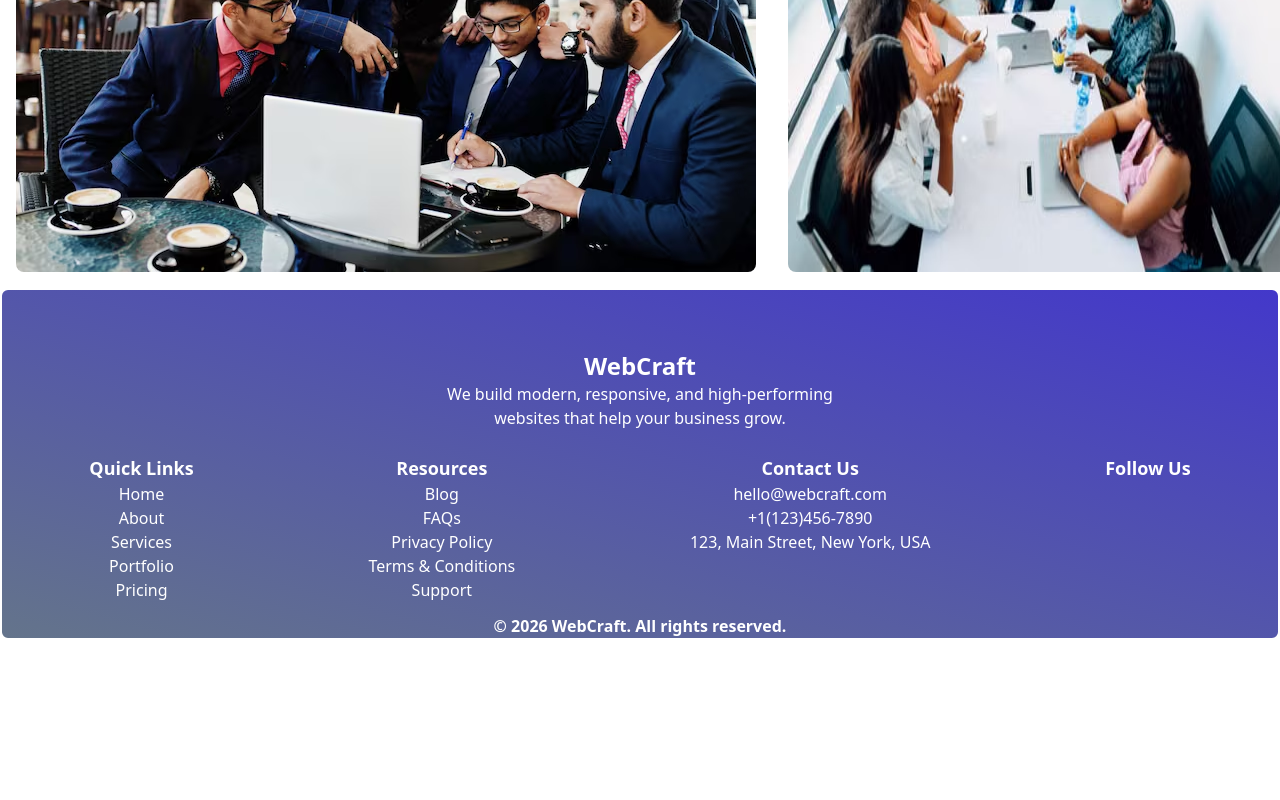
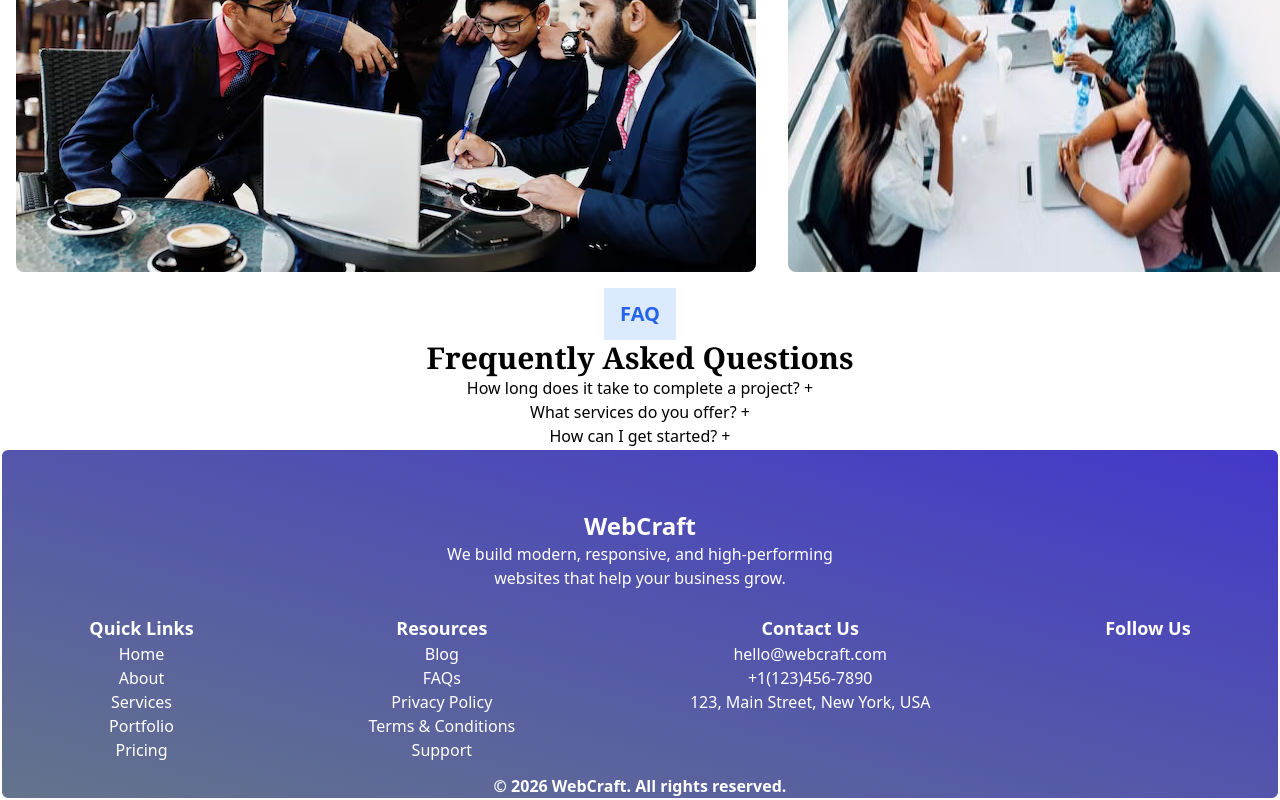
Before and after one commit to sakshimaurya7/landing-page, a React (Vite) app: page /contact in a window 1280 px wide. Shown: the part 1002-1802 px from the top of the page. Before the commit the page ends 1642 px from the top, so only its background shows below. Built offline with nearby package versions, Linux system fonts and the light colour scheme.

Commit message:
Add FAQs

```diff
--- a/src/pages/Contact.jsx
+++ b/src/pages/Contact.jsx
@@ -73,6 +73,14 @@ function Contact(){
                 <img src="./src/assets/v2.avif" className="w-full h-auto sm:w-full m-4 lg:w-full md:w-full rounded-lg"/>
             </div>
         </div>
+
+        <div className="flex flex-col items-center">
+            <b className="bg-blue-100 text-blue-600 hover:bg-blue-600 hover:text-white font-bold text-xl px-4 py-3">FAQ</b>
+            <h1 className="font-bold text-3xl font-serif">Frequently Asked Questions</h1>
+            <p>How long does it take to complete a project?  <span>+</span></p>
+            <p>What services do you offer? <span>+</span></p>
+            <p>How can I get started? <span>+</span></p>
+        </div>
         </>
     )
 }
```
